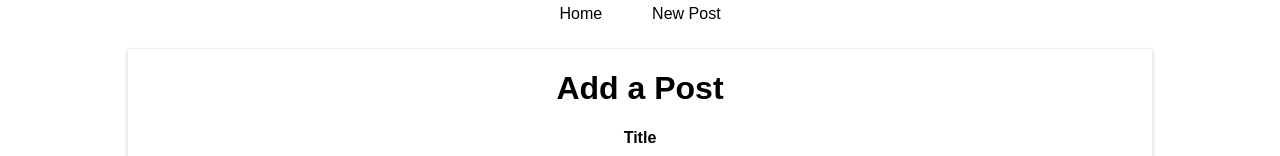
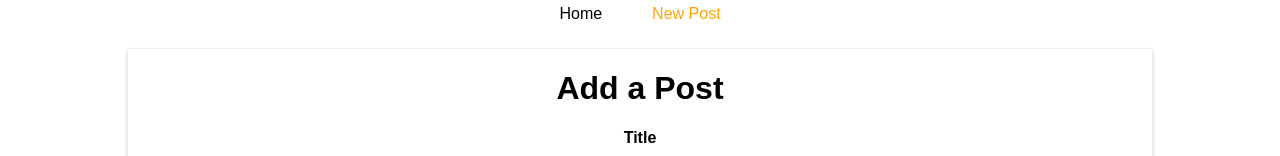
Before and after one commit to Robinsoni/reactAjaxPractice, a React (Create React App) app: page /new-posts in a window 1280 px wide. Shown: the top 156 px of the page. Built offline with nearby package versions, Linux system fonts and the light colour scheme.

Commit message:
adding the Navlink to be able to style the links

```diff
--- a/src/containers/Blog/Blog.css
+++ b/src/containers/Blog/Blog.css
@@ -18,7 +18,8 @@
 
 }
 .Blog a:hover,
-.Blog a:active{
+.Blog a:active,
+.Blog a.active{
     color:orange;
 
 }
--- a/src/containers/Blog/Blog.js
+++ b/src/containers/Blog/Blog.js
@@ -4,7 +4,7 @@ import Post from '../../components/Post/Post';
 import Posts from '../Blog/Posts/Posts'
 import NewPosts from './NewPost/NewPost'
 import './Blog.css';
-import {Route, Link} from 'react-router-dom'
+import {Route, NavLink} from 'react-router-dom'
 class Blog extends Component {
 
 
@@ -19,14 +19,15 @@ class Blog extends Component {
                     <nav>
                         <ul>
                             <li>
-                                <Link to="/">Home</Link>
+{/*You can also setup the activeStyle and
+do active styling*/}      <NavLink to="/" exact activeClassName = "active">Home</NavLink>
                             </li>
                             <li>
-                            <Link to={{
+                            <NavLink to={{
                                     pathname:'/new-posts',
                                     hash:       '#submit',
                                     search:     '?fast-submit=true'
-                            }}>New Post</Link>
+                            }} exact>New Post</NavLink>
                             </li>
 
                         </ul>
```
